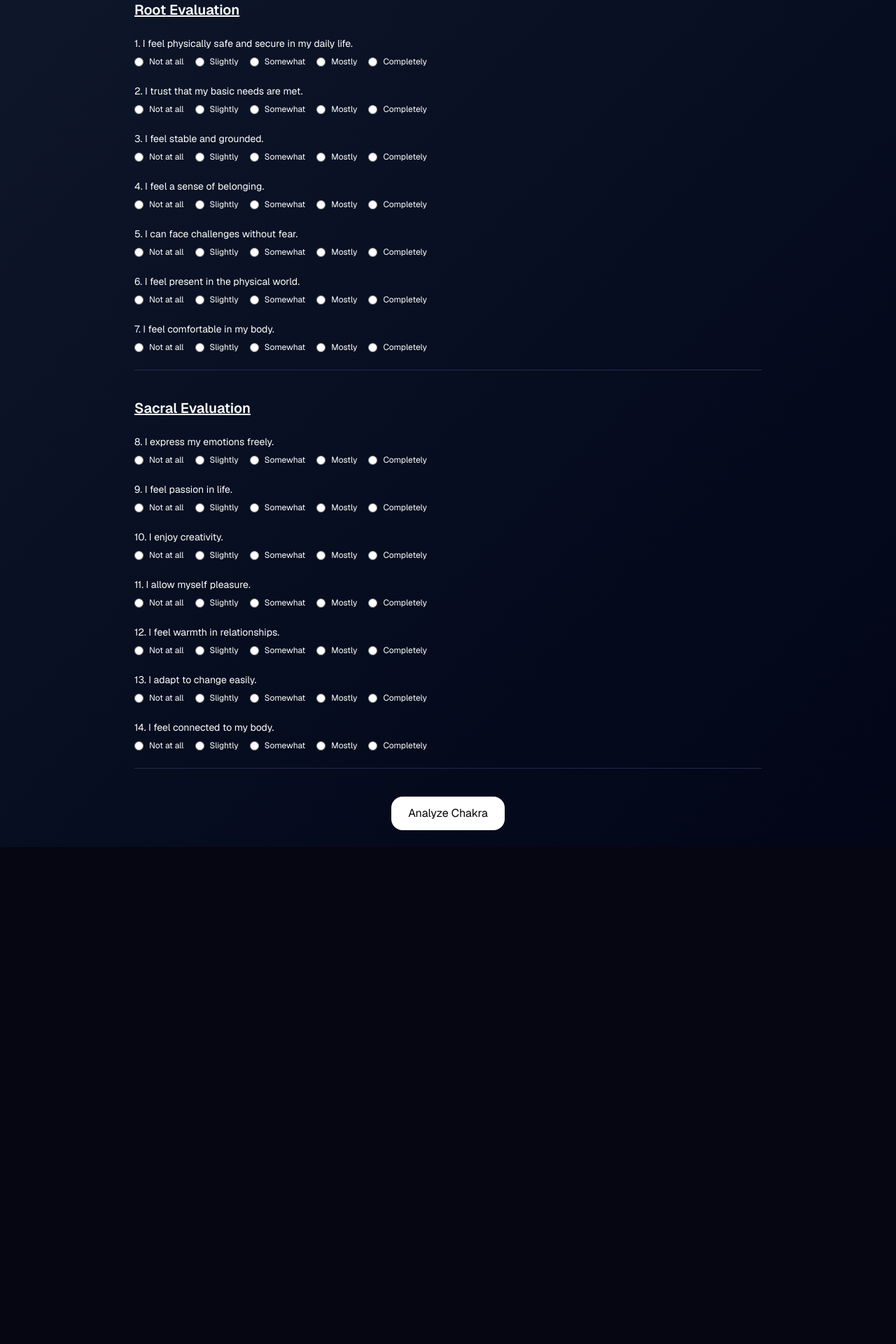
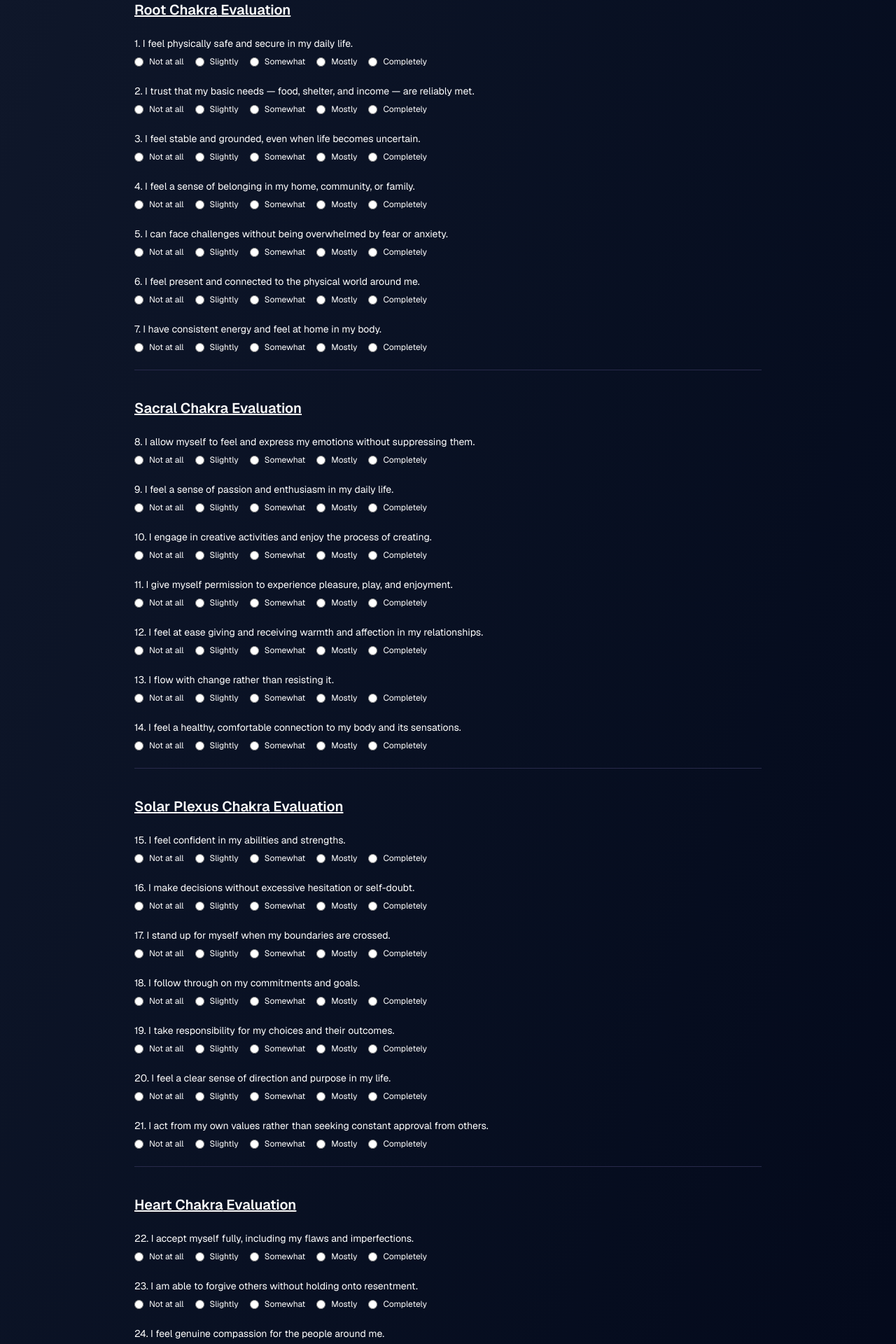
Before and after one commit to CodeBySushant/AuraDetection, a Next.js app: page /chakra in a window 1280 px wide. Shown: the part 100-2020 px from the top of the page at 70% size. Before the commit the page ends 1310 px from the top, so only its background shows below. Built offline with nearby package versions, Linux system fonts and the light colour scheme.

Commit message:
Chakra Questions Included

```diff
--- a/app/api/chakra/route.ts
+++ b/app/api/chakra/route.ts
@@ -1,5 +1,5 @@
 import { NextResponse } from "next/server";
-import { calculateChakras } from "@/lib/chakra-utils";
+import { calculateChakras } from "../../../lib/chakra-utils";
 
 export async function POST(req: Request) {
   const { answers } = await req.json();
--- a/data/chakraQuestions.ts
+++ b/data/chakraQuestions.ts
@@ -1,27 +1,86 @@
 export const chakraQuestions = [
   {
-    chakra: "Root",
+    chakra: "Root Chakra",
     questions: [
       "I feel physically safe and secure in my daily life.",
-      "I trust that my basic needs are met.",
-      "I feel stable and grounded.",
-      "I feel a sense of belonging.",
-      "I can face challenges without fear.",
-      "I feel present in the physical world.",
-      "I feel comfortable in my body."
-    ]
+      "I trust that my basic needs — food, shelter, and income — are reliably met.",
+      "I feel stable and grounded, even when life becomes uncertain.",
+      "I feel a sense of belonging in my home, community, or family.",
+      "I can face challenges without being overwhelmed by fear or anxiety.",
+      "I feel present and connected to the physical world around me.",
+      "I have consistent energy and feel at home in my body.",
+    ],
   },
   {
-    chakra: "Sacral",
+    chakra: "Sacral Chakra",
     questions: [
-      "I express my emotions freely.",
-      "I feel passion in life.",
-      "I enjoy creativity.",
-      "I allow myself pleasure.",
-      "I feel warmth in relationships.",
-      "I adapt to change easily.",
-      "I feel connected to my body."
-    ]
+      "I allow myself to feel and express my emotions without suppressing them.",
+      "I feel a sense of passion and enthusiasm in my daily life.",
+      "I engage in creative activities and enjoy the process of creating.",
+      "I give myself permission to experience pleasure, play, and enjoyment.",
+      "I feel at ease giving and receiving warmth and affection in my relationships.",
+      "I flow with change rather than resisting it.",
+      "I feel a healthy, comfortable connection to my body and its sensations.",
+    ],
   },
-  // continue for all 7 chakras...
+  {
+    chakra: "Solar Plexus Chakra",
+    questions: [
+      "I feel confident in my abilities and strengths.",
+      "I make decisions without excessive hesitation or self-doubt.",
+      "I stand up for myself when my boundaries are crossed.",
+      "I follow through on my commitments and goals.",
+      "I take responsibility for my choices and their outcomes.",
+      "I feel a clear sense of direction and purpose in my life.",
+      "I act from my own values rather than seeking constant approval from others.",
+    ],
+  },
+  {
+    chakra: "Heart Chakra",
+    questions: [
+      "I accept myself fully, including my flaws and imperfections.",
+      "I am able to forgive others without holding onto resentment.",
+      "I feel genuine compassion for the people around me.",
+      "I am comfortable both giving and receiving love.",
+      "I feel emotionally open and connected to those close to me.",
+      "I can be present with someone else's pain without pulling away.",
+      "I treat myself with the same kindness I would offer a close friend.",
+    ],
+  },
+  {
+    chakra: "Throat Chakra",
+    questions: [
+      "I express my thoughts and feelings clearly and honestly.",
+      "I speak up for what I believe in, even when it feels uncomfortable.",
+      "I listen attentively to others without interrupting or judging.",
+      "I am honest with myself about my true thoughts and feelings.",
+      "I feel at ease communicating during difficult or emotional conversations.",
+      "I choose my words thoughtfully and say what I truly mean.",
+      "I feel heard and understood in my important relationships.",
+    ],
+  },
+  {
+    chakra: "Third Eye Chakra",
+    questions: [
+      "I trust my intuition when making decisions.",
+      "I can distinguish between fear-based thinking and genuine inner guidance.",
+      "I have a clear inner vision of what I want my life to look like.",
+      "I notice patterns and deeper meanings that others sometimes overlook.",
+      "I regularly reflect on my own thoughts, beliefs, and inner experiences.",
+      "I am open to insights and understanding that go beyond logic alone.",
+      "I can visualize outcomes and use my imagination constructively.",
+    ],
+  },
+  {
+    chakra: "Crown Chakra",
+    questions: [
+      "I feel connected to something greater than myself.",
+      "I experience moments of inner peace and stillness.",
+      "I trust the flow of life and feel guided by a higher purpose.",
+      "I am open to spiritual growth and new perspectives.",
+      "I feel a sense of unity with the world around me.",
+      "I can let go of control and surrender to life's natural flow.",
+      "I feel aligned with my higher self and values.",
+    ],
+  },
 ];
--- /dev/null
+++ b/lib/chakra-insights.ts
@@ -0,0 +1,123 @@
+export function generateChakraReport(result: any) {
+  if (!result) return null;
+
+  const entries = Object.entries(result);
+
+  // 🔥 FIX: safe numeric sorting
+  const sorted = [...entries].sort(
+    (a: any, b: any) => Number(b[1].score) - Number(a[1].score)
+  );
+
+  const strongest = sorted[0];
+  const weakest = sorted[sorted.length - 1];
+
+  const avg =
+    entries.reduce((sum: number, item: any) => sum + Number(item[1].score), 0) /
+    entries.length;
+
+  // 🔥 categorize
+  const strongChakras = sorted.filter((c: any) => c[1].score >= 75);
+  const weakChakras = sorted.filter((c: any) => c[1].score < 45);
+
+  const names = strongChakras.map((c: any) => c[0]);
+
+  // 🔥 FIXED: correct chakra names
+  let personalityInsight = "";
+
+  if (
+    names.includes("Solar Plexus Chakra") &&
+    names.includes("Throat Chakra")
+  ) {
+    personalityInsight =
+      "You have a strong sense of confidence and communication, making you naturally expressive and leadership-oriented.";
+  } else if (
+    names.includes("Heart Chakra") &&
+    names.includes("Crown Chakra")
+  ) {
+    personalityInsight =
+      "You are deeply compassionate and spiritually aware, often guided by empathy and higher understanding.";
+  } else if (
+    names.includes("Root Chakra") &&
+    names.includes("Solar Plexus Chakra")
+  ) {
+    personalityInsight =
+      "You are grounded, disciplined, and action-driven, with strong control over your life direction.";
+  } else {
+    personalityInsight =
+      "Your energy reflects a unique blend of strengths that shape your personality and life approach.";
+  }
+
+  // 🔥 summary
+  let summary = "";
+
+  if (avg > 75) {
+    summary =
+      "Your energy system is highly balanced, indicating strong alignment across your chakras.";
+  } else if (avg > 55) {
+    summary =
+      "Your chakras are moderately balanced, with some areas needing attention.";
+  } else {
+    summary =
+      "Your energy system shows imbalance, suggesting the need for grounding and healing.";
+  }
+
+  // 🔥 strength
+  const strength = `Your strongest chakra is ${strongest[0]}, representing a natural strength in this energy area.`;
+
+  // 🔥 weakness
+  const weakness = `Your weakest chakra is ${weakest[0]}, indicating a potential imbalance or blockage.`;
+
+  // 🔥 FIXED: recommendation keys
+  const recommendationMap: Record<string, string[]> = {
+    "Root Chakra": [
+      "Walk barefoot on natural ground",
+      "Build a stable daily routine",
+      "Focus on security and stability",
+    ],
+    "Sacral Chakra": [
+      "Engage in creative activities",
+      "Allow emotional expression",
+      "Enjoy life experiences",
+    ],
+    "Solar Plexus Chakra": [
+      "Set small achievable goals",
+      "Build confidence through action",
+      "Avoid overthinking",
+    ],
+    "Heart Chakra": [
+      "Practice gratitude",
+      "Open emotionally",
+      "Forgive past experiences",
+    ],
+    "Throat Chakra": [
+      "Speak your truth",
+      "Write your thoughts",
+      "Communicate clearly",
+    ],
+    "Third Eye Chakra": [
+      "Meditate regularly",
+      "Trust your intuition",
+      "Reflect deeply",
+    ],
+    "Crown Chakra": [
+      "Practice mindfulness",
+      "Connect spiritually",
+      "Let go of control",
+    ],
+  };
+
+  const recommendations =
+    recommendationMap[weakest[0]] || ["Focus on self-awareness and balance"];
+
+  return {
+    summary,
+    personalityInsight,
+    strength,
+    weakness,
+    recommendations,
+    strongest: strongest[0],
+    weakest: weakest[0],
+    strongChakras: strongChakras.map((c: any) => c[0]),
+    weakChakras: weakChakras.map((c: any) => c[0]),
+  };
+}
--- a/lib/chakra-utils.ts
+++ b/lib/chakra-utils.ts
@@ -0,0 +1,64 @@
+export const chakraInfo: Record<string, { color: string; description: string }> = {
+  "Root Chakra": {
+    color: "#DC2626",
+    description: "Represents stability, grounding, and basic survival needs.",
+  },
+  "Sacral Chakra": {
+    color: "#F97316",
+    description: "Controls creativity, emotions, and pleasure.",
+  },
+  "Solar Plexus Chakra": {
+    color: "#EAB308",
+    description: "Represents confidence, power, and self-esteem.",
+  },
+  "Heart Chakra": {
+    color: "#22C55E",
+    description: "Controls love, compassion, and emotional balance.",
+  },
+  "Throat Chakra": {
+    color: "#3B82F6",
+    description: "Represents communication and truth expression.",
+  },
+  "Third Eye Chakra": {
+    color: "#6366F1",
+    description: "Controls intuition and inner awareness.",
+  },
+  "Crown Chakra": {
+    color: "#A855F7",
+    description: "Represents spiritual connection and higher consciousness.",
+  },
+};
+
+export function calculateChakras(answers: number[]) {
+  const chakras = [
+    "Root Chakra",
+    "Sacral Chakra",
+    "Solar Plexus Chakra",
+    "Heart Chakra",
+    "Throat Chakra",
+    "Third Eye Chakra",
+    "Crown Chakra",
+  ];
+
+  const result: any = {};
+
+  for (let i = 0; i < chakras.length; i++) {
+    const start = i * 7;
+    const scores = answers.slice(start, start + 7);
+
+    const avg =
+      scores.reduce((sum, val) => sum + val, 0) / scores.length;
+
+    let state = "Balanced";
+
+    if (avg < 2.5) state = "Blocked";
+    else if (avg < 3.5) state = "Imbalanced";
+
+    result[chakras[i]] = {
+      score: Math.round((avg / 5) * 100),
+      state,
+    };
+  }
+
+  return result;
+}
```
Also changed, not shown: app/chakra-result/page.tsx (+64 -12 lines), app/questionnaire/page.tsx (+4 -4 lines).
